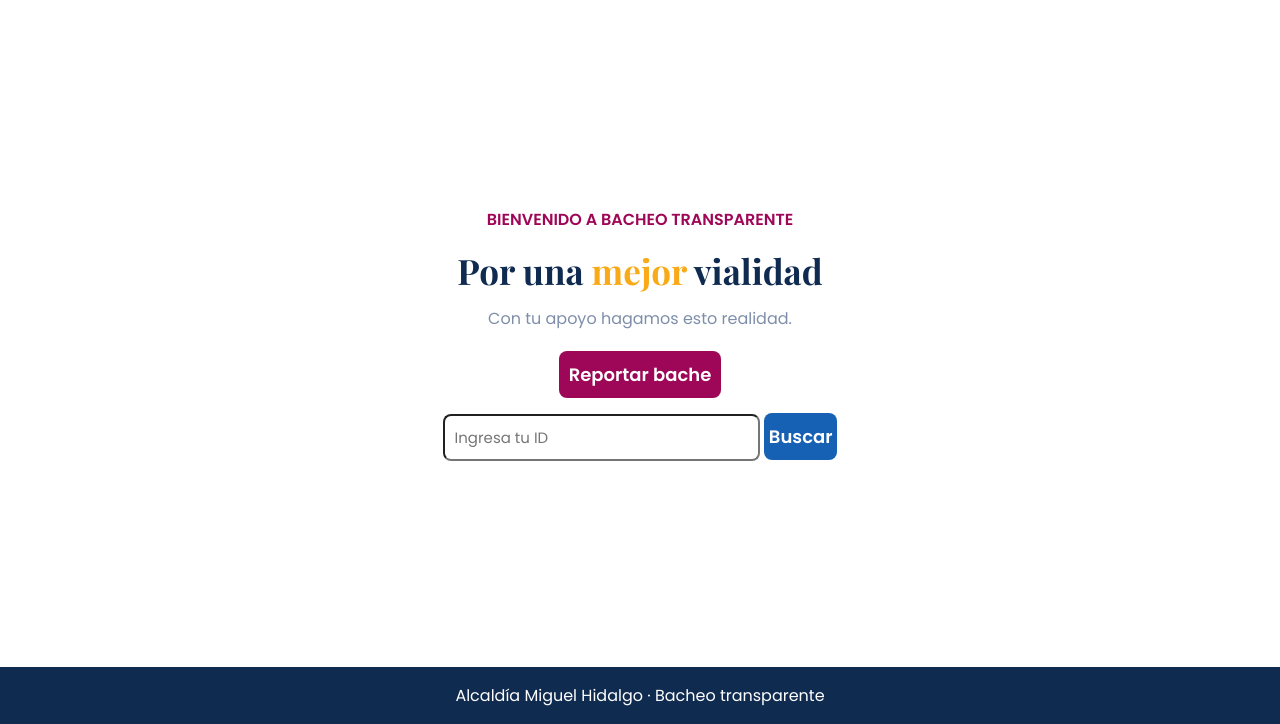
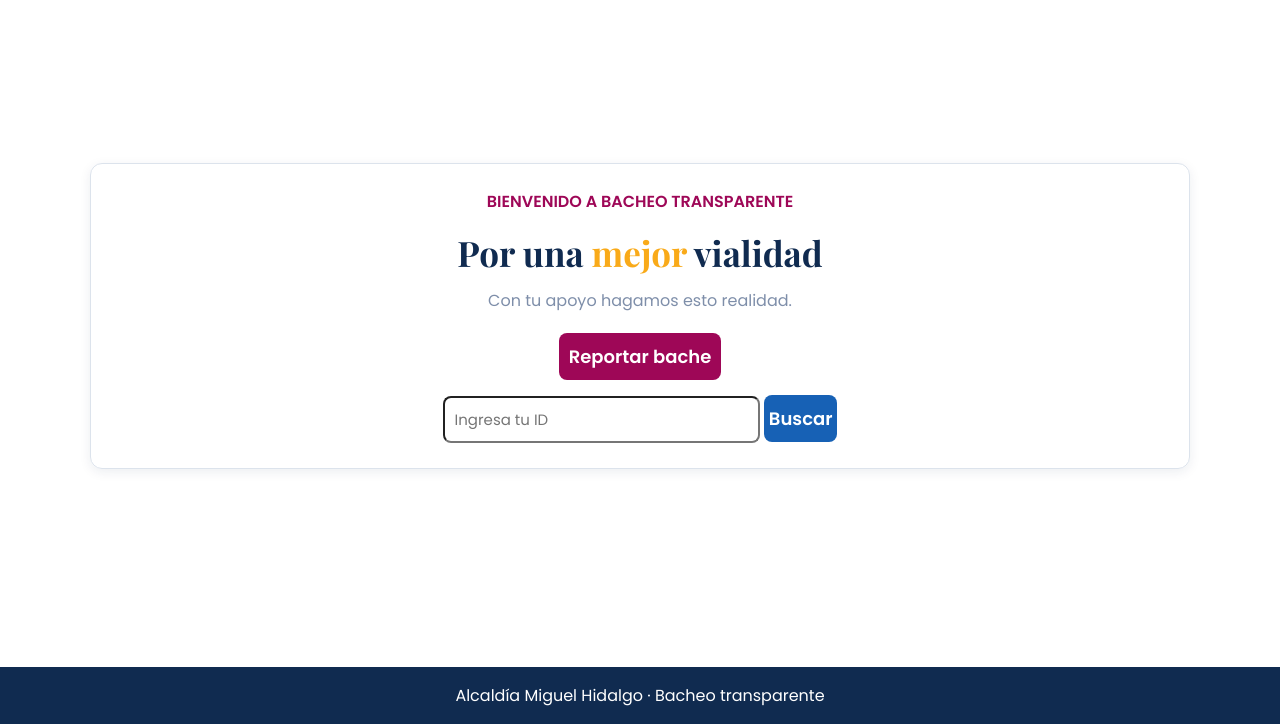
Before and after one commit to bacheotransparente/bacheo-transparente, a Django app: page / in a window 1280 px wide. Shown: the part 76-800 px from the top of the page. Run offline with Django 5.2, Linux system fonts and the light colour scheme.

Commit message:
Correccion

```diff
--- a/bacheo_transparente/settings.py
+++ b/bacheo_transparente/settings.py
@@ -28,7 +28,11 @@ SECRET_KEY = 'django-insecure-clave-local-bacheo-transparente-2026'
 # SECURITY WARNING: don't run with debug turned on in production!
 DEBUG = True
 
-ALLOWED_HOSTS = []
+ALLOWED_HOSTS = [
+    "bacheo-transparente.onrender.com",
+    "localhost",
+    "127.0.0.1",
+]
 
 
 # Application definition
--- a/pagina/templates/pagina/Inicio.html
+++ b/pagina/templates/pagina/Inicio.html
@@ -60,10 +60,14 @@
          }
          .tarjeta{
              width: 100%;
-             max-width: 900px;
-             margin: 0 auto
+             max-width: 1100px;
+             margin: 0 auto 35px;
+             padding: 25px;
+             border: 1px solid #dce3ec;
+             border-radius: 12px;
+             box-shadow: 0 3px 12px rgba(16, 43, 80, 0.08);
+             text-align: center;
          }
-
              .tarjeta h1{
                  color: #9E0757;
                  font-size: 16px;
@@ -109,6 +113,7 @@
                  padding: 10px 5px;
                  border-radius:8px; /*Redondea esquinas*/
                  max-width: 100%;
+                 cursor: pointer;
              }
              .boton-consulta-reporte input{
                  font-size:15px;
```
Also changed, not shown: 1 other file.
